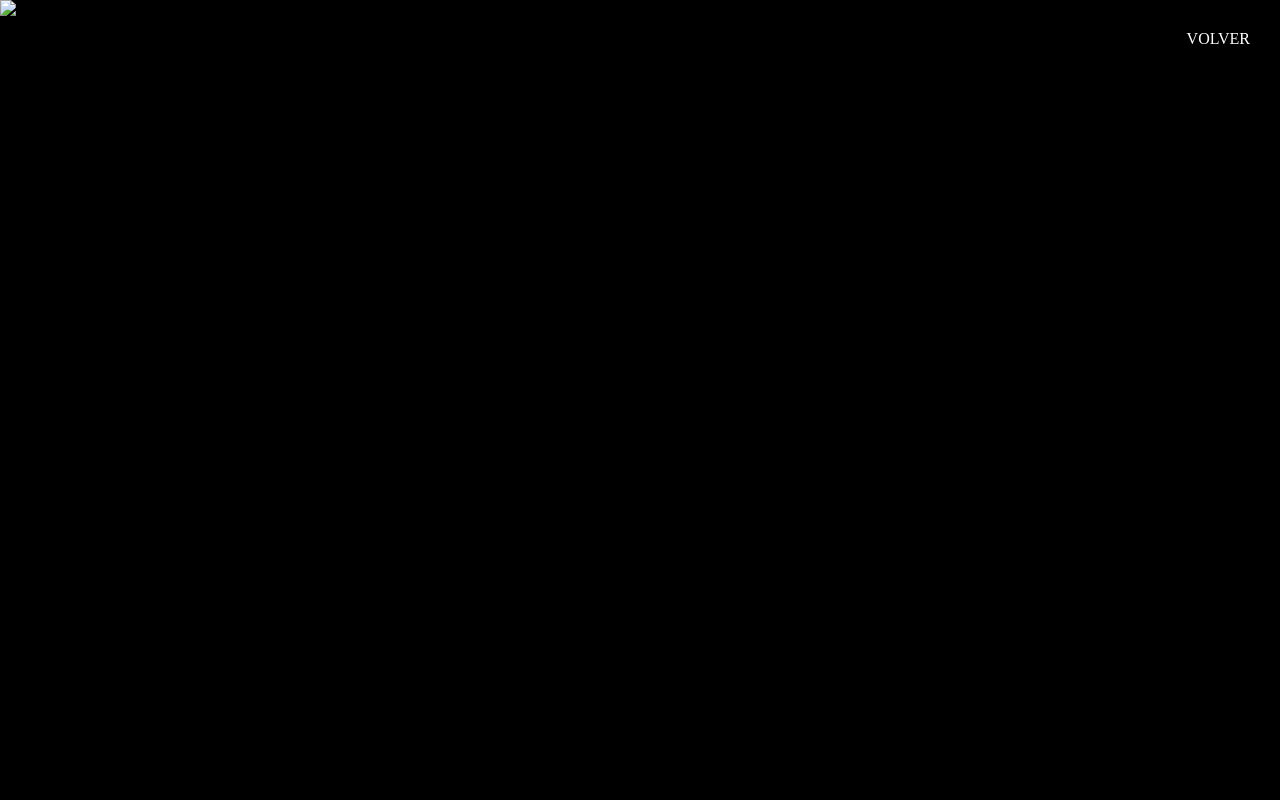
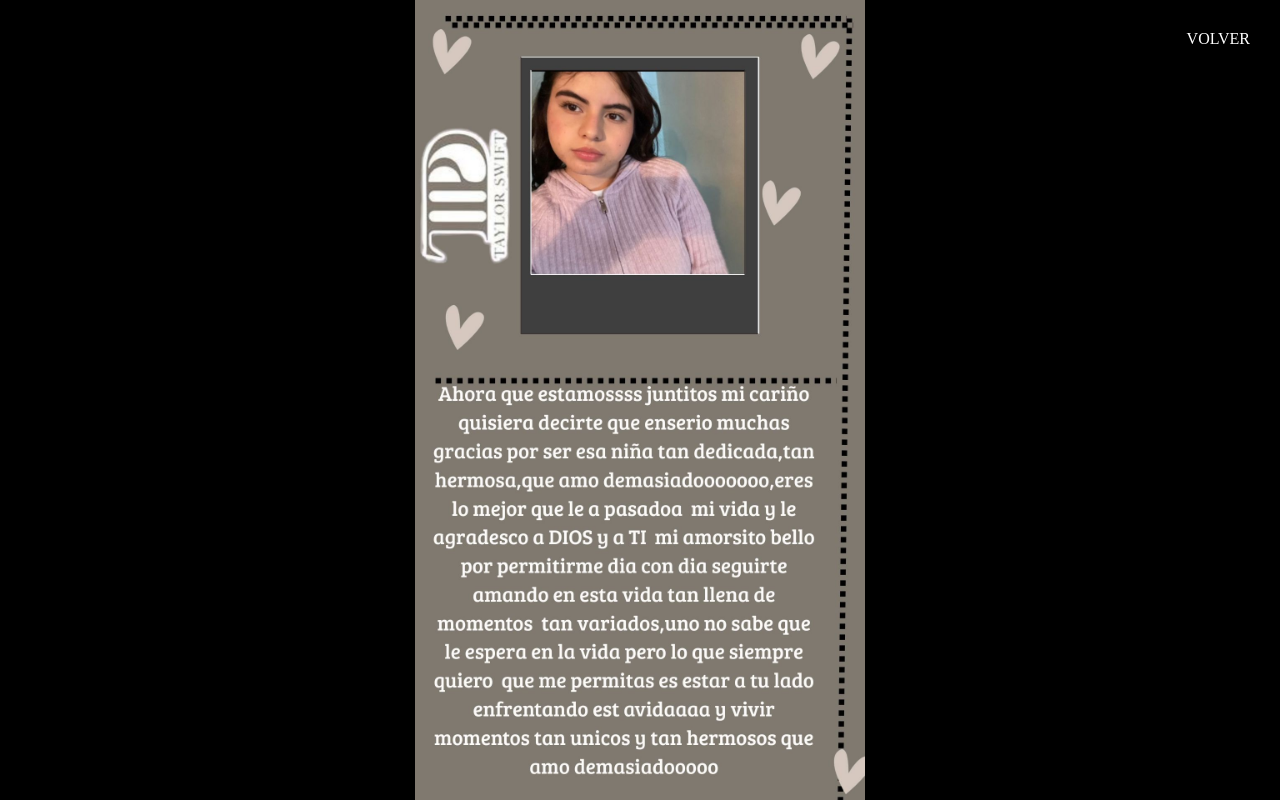
Before and after one commit to rzenzz/Proyecto-R-G, a plain HTML site: page p11.html in a window 1280 px wide. Drawn offline with Linux system fonts and the light colour scheme.

Commit message:
p11.html

```diff
--- a/p11.html
+++ b/p11.html
@@ -27,11 +27,12 @@
 </head>
 <body>
 
-    <img src="file:///C:/Users/carlo/Downloads/Historia%20de%20instagram%20frase%20positiva%20acuarela%20lila%20y%20blanco%20(10).jpg" alt="Imagen en detalle" class="imagen-pantalla-completa">
+    <img src="Historia%20de%20instagram%20frase%20positiva%20acuarela%20lila%20y%20blanco%20(10).jpg" alt="Imagen en detalle" class="imagen-pantalla-completa">
 
     <a href="index.html" style="position: fixed; top: 20px; right: 20px; color: white; background: rgba(0,0,0,0.5); padding: 10px; border-radius: 5px; text-decoration: none; z-index: 10;">
         VOLVER
     </a>
 
 </body>
+
 </html>
```
